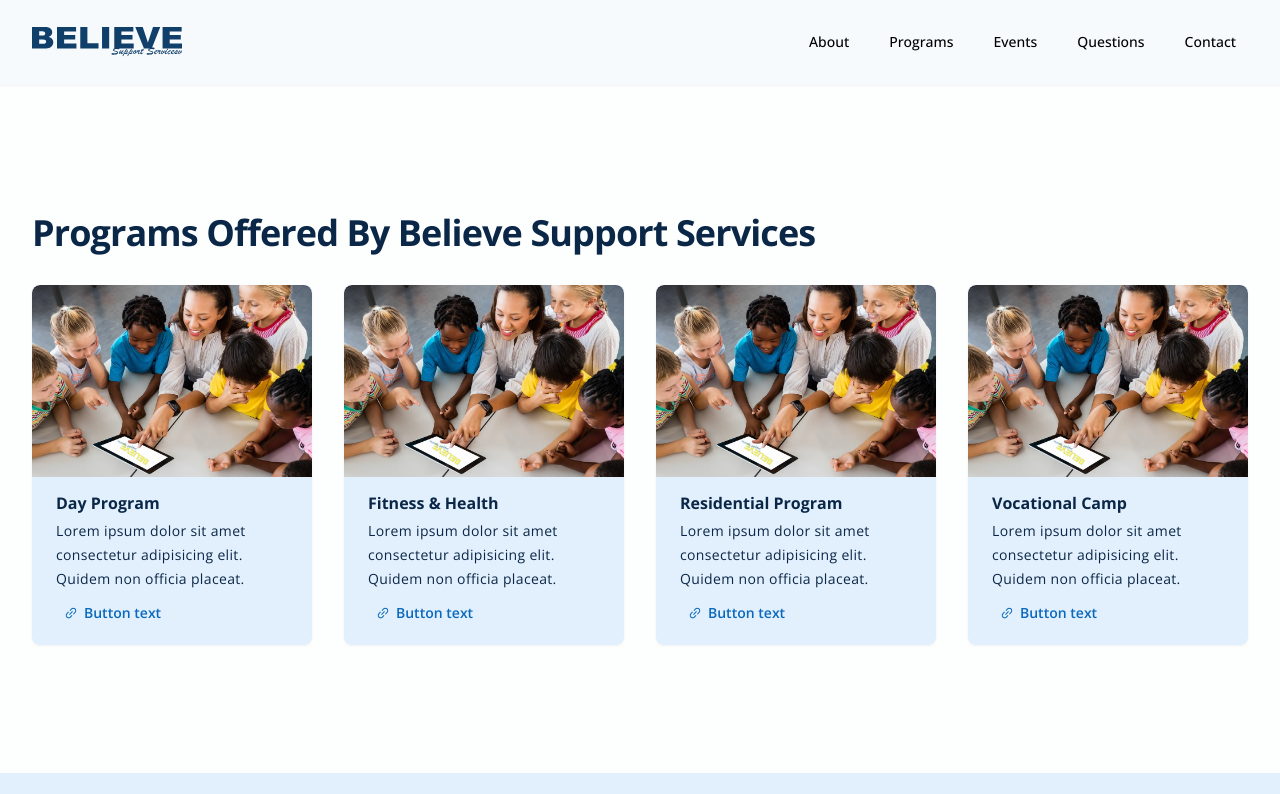
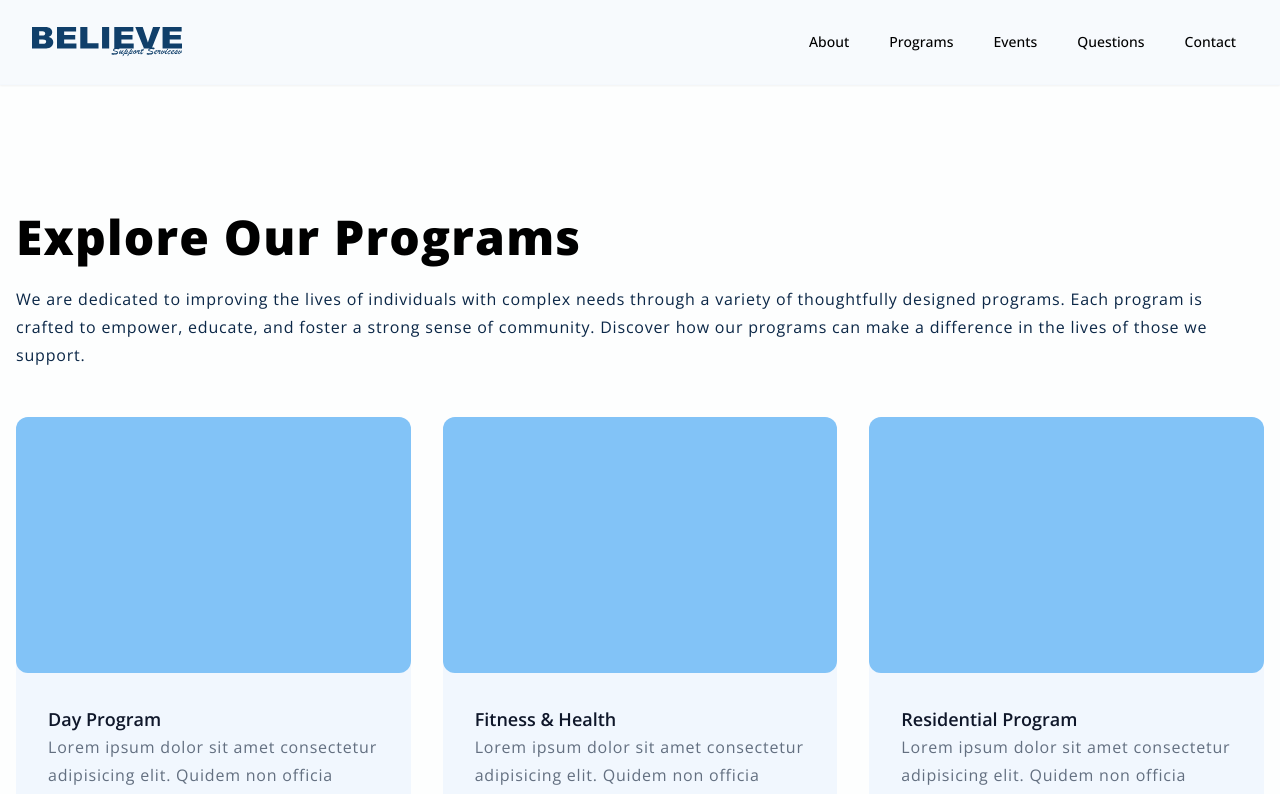
Before and after one commit to Justin-Bento/believe-support-services, a Next.js app: page /programs in a window 1280 px wide. Shown: the top 794 px of the page. Built offline with nearby package versions, Linux system fonts and the light colour scheme.

Commit message:
fixed up pprogram card and layout

```diff
--- a/src/pages/programs.tsx
+++ b/src/pages/programs.tsx
@@ -1,22 +1,21 @@
-import Appbar from "@/components/Appbar"
-import Footer from "@/components/Footer"
-import Image from "next/image"
-import Link from "next/link"
-import { AiOutlineLink } from "react-icons/ai"
+import React from 'react'
+import Appbar from "@/components/Appbar";
+import Footer from "@/components/Footer";
+import { Button } from '@/components/Button';
+import Link from 'next/link';
 
 export default function programs() {
   return (
     <>
       <Appbar />
-      <main className="container p-8 mx-auto space-y-8 md:py-32">
-        <section className="" aria-label="programs-headline">
-          <h1 className="font-bold headline-large">Programs Offered By Believe Support Services </h1>
-        </section>
-        <section className="grid gap-8 md:grid-cols-2 lg:grid-cols-3 xl:grid-cols-4" aria-label="believe-support-services-programs--all">
+      <main className="min-h-screen lg:container lg:mx-auto lg:py-32 p-4 py-16">
+        <h1 className="scroll-m-20 font-extrabold tracking-wide text-5xl dark:text-primary-100">Explore Our Programs</h1>
+        <p className="leading-7 tracking-wider dark:text-primary-100 mt-6">We are dedicated to improving the lives of individuals with complex needs through a variety of thoughtfully designed programs. Each program is crafted to empower, educate, and foster a strong sense of community. Discover how our programs can make a difference in the lives of those we support.</p>
+        <div className="grid lg:grid-cols-3 gap-8 mt-12">
           {programs_iinfo.map((data: any) => {
-            return <ProgramCard key={data.title.toString()} URL={`/programs/${data.title.toString().replace(/\s+/g, '-').toLowerCase()}`} Headline={data.title} Description={data.description} />
+            return <ProgramCard key={data.title.toString()} URL={`/programs/${data.title.toString().replace(/\s+/g, '-').toLowerCase()}`} Headline={data.title} Supporting={data.description} />
           })}
-        </section>
+        </div>
       </main>
       <Footer />
     </>
@@ -26,20 +25,14 @@ export default function programs() {
 function ProgramCard(props: any) {
   return (
     <>
-      <Link href={props.URL} className="overflow-hidden transition-all rounded-lg drop-shadow-sm hover:drop-shadow-none bg-theme hover:bg-primary-100/70">
-        <div className="relative h-48 px-4 py-5 sm:p-6">
-          <Image fill quality={60} src="/media/hero-image.webp" alt="Hello World" className="object-cover object-center rounded-t-lg" />
-        </div>
-        <div className="flex flex-col gap-1.5 p-4 sm:px-6">
-          <h2 className="font-bold title-medium">{props.Headline || "Card Title For Programs"}</h2>
-          <p className="body-medium">{props.Description}</p>
-          <button
-            type="button"
-            className="inline-flex items-center gap-1.5 px-2 py-1.5 text-sm font-semibold text-primary-600 "
-          >
-            <AiOutlineLink />
-            Button text
-          </button>
+      <Link href={props.URL} className="hover:opacity-80 transition-all">
+        <div className="bg-primary-50 dark:bg-primary-900 min-h-[430px] rounded-xl">
+          <div className="bg-primary-300 dark:bg-primary-800 w-full h-64 rounded-xl"></div>
+          <div className="p-8">
+            <h2 className="text-lg font-semibold text-slate-900 dark:text-slate-100">{props.Headline}</h2>
+            <p className="leading-7 tracking-wider text-opacity-75 text-slate-700/75 dark:text-slate-100/75">{props.Supporting}</p>
+            <Button size="sm" variant="secondary" className="mt-4">View Program</Button>
+          </div>
         </div>
       </Link>
     </>
@@ -47,8 +40,8 @@ function ProgramCard(props: any) {
 }
 
 const programs_iinfo = [
-  {title: "Day Program", description: "Lorem ipsum dolor sit amet consectetur adipisicing elit. Quidem non officia placeat." },
-  {title: "Fitness & Health", description: "Lorem ipsum dolor sit amet consectetur adipisicing elit. Quidem non officia placeat." },
-  {title: "Residential Program", description: "Lorem ipsum dolor sit amet consectetur adipisicing elit. Quidem non officia placeat." },
-  {title: "Vocational Camp", description: "Lorem ipsum dolor sit amet consectetur adipisicing elit. Quidem non officia placeat." }
+  { title: "Day Program", description: "Lorem ipsum dolor sit amet consectetur adipisicing elit. Quidem non officia placeat." },
+  { title: "Fitness & Health", description: "Lorem ipsum dolor sit amet consectetur adipisicing elit. Quidem non officia placeat." },
+  { title: "Residential Program", description: "Lorem ipsum dolor sit amet consectetur adipisicing elit. Quidem non officia placeat." },
+  { title: "Vocational Camp", description: "Lorem ipsum dolor sit amet consectetur adipisicing elit. Quidem non officia placeat." }
 ]
```
